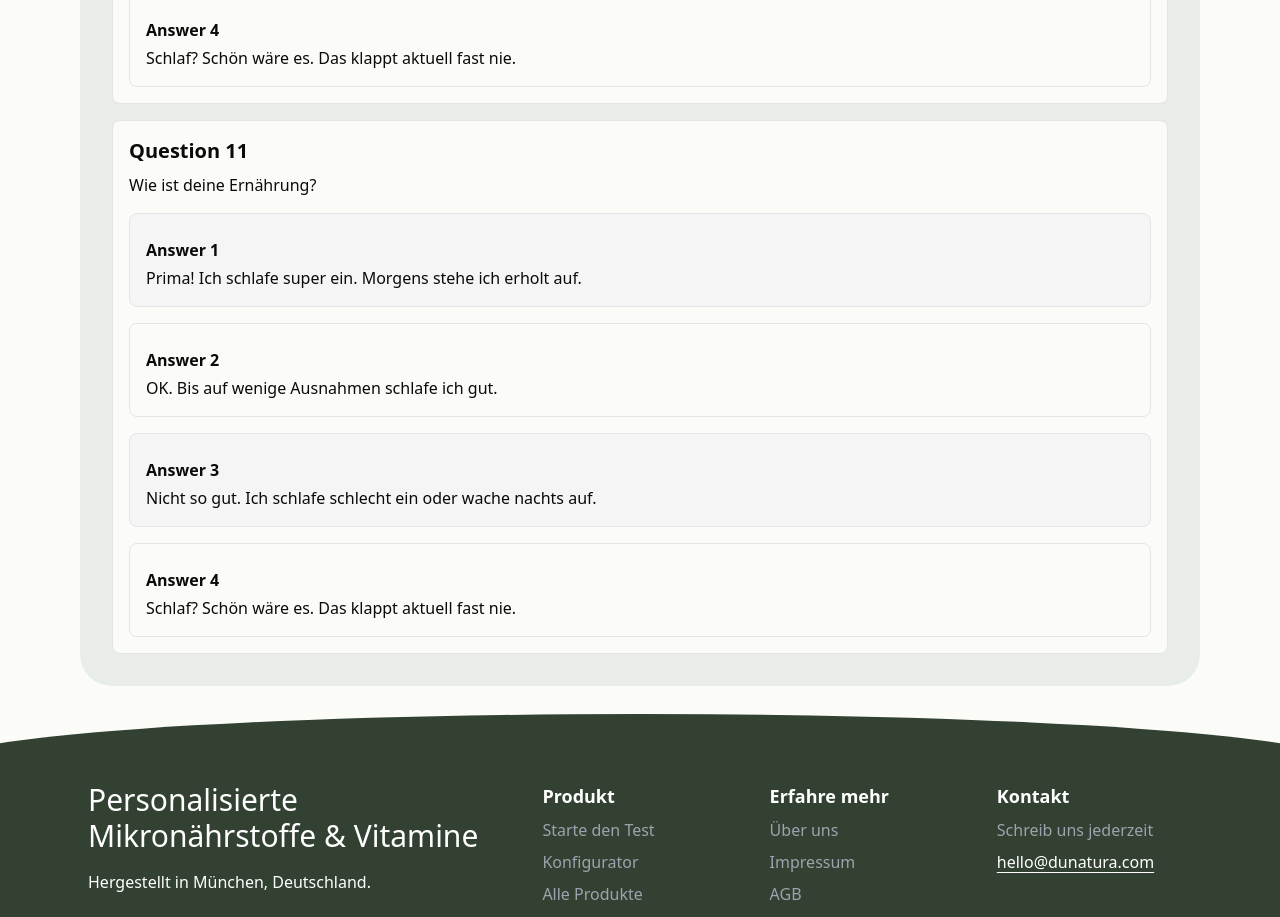
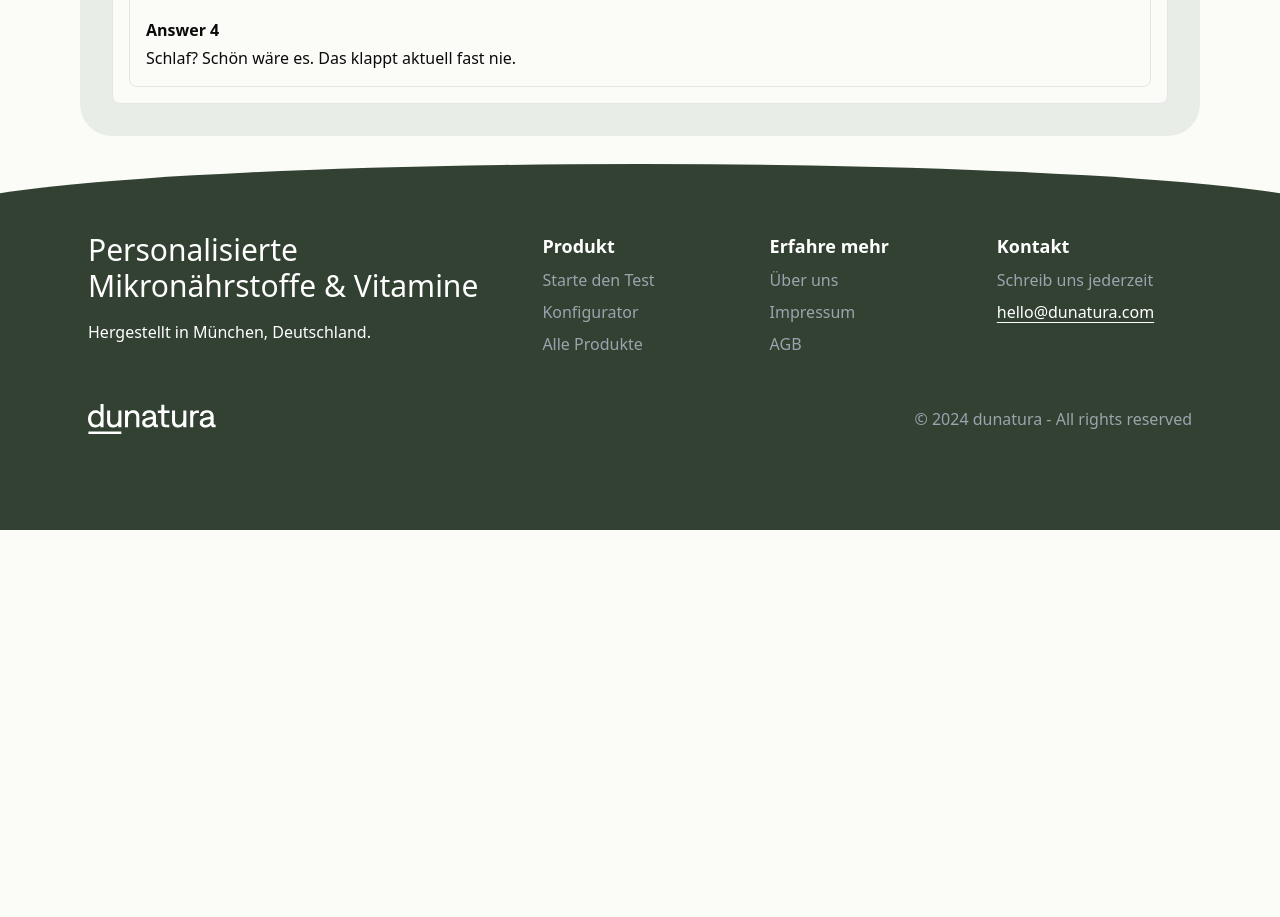
Before and after one commit to manueljenni/dunatura-headless, a Next.js app: page /admin in a window 1280 px wide. Shown: the part 6020-6937 px from the top of the page. After the commit the page ends 6550 px from the top, so only its background shows below. Built offline with nearby package versions, Linux system fonts and the light colour scheme.

Commit message:
Fix types

```diff
--- a/app/questionnaire/types.ts
+++ b/app/questionnaire/types.ts
@@ -427,42 +427,6 @@ export const questionnaireData = [
       },
     ],
   },
-  {
-    id: 11,
-    text: "Wie ist deine Ernährung?",
-    type: QuestionType.Select,
-    maxSteps: 1,
-    answers: [
-      {
-        value: {
-          text: "Prima! Ich schlafe super ein. Morgens stehe ich erholt auf.",
-          value: "normal",
-        },
-        scores: {},
-      },
-      {
-        value: {
-          text: "OK. Bis auf wenige Ausnahmen schlafe ich gut.",
-          value: "light_issues",
-        },
-        scores: {},
-      },
-      {
-        value: {
-          text: "Nicht so gut. Ich schlafe schlecht ein oder wache nachts auf.",
-          value: "medium_issues",
-        },
-        scores: {},
-      },
-      {
-        value: {
-          text: "Schlaf? Schön wäre es. Das klappt aktuell fast nie.",
-          value: "strong_issues",
-        },
-        scores: {},
-      },
-    ],
-  },
 ] as const;
 
 // Vitamin-related types
```
